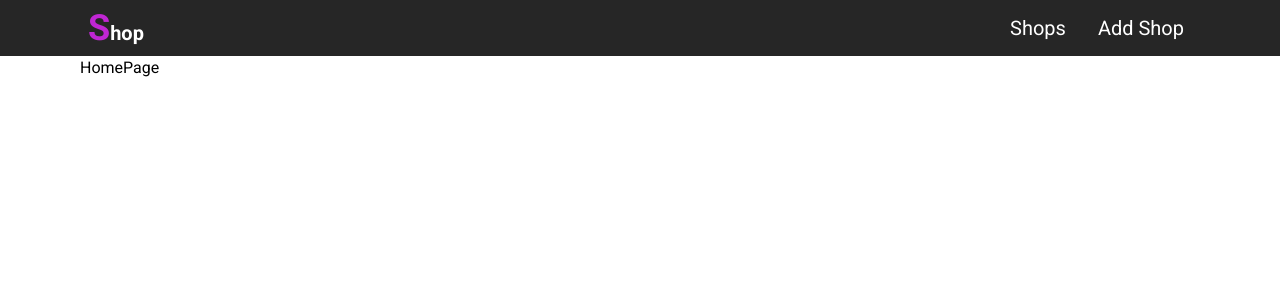
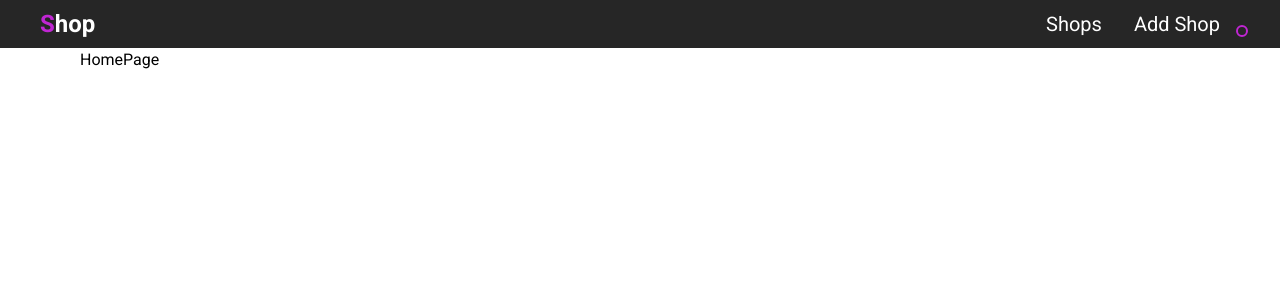
Before and after one commit to gintare-ces/Gintare_Cesiuliene_baigiamasis_darbas, a React (Vite) app: page / in a window 1280 px wide. Shown: the top 300 px of the page. Built offline with nearby package versions, Linux system fonts and the light colour scheme; no server answers.

Commit message:
logout icon

```diff
--- a/src/components/auth/LogoutForm.jsx
+++ b/src/components/auth/LogoutForm.jsx
@@ -4,7 +4,7 @@ import { signOut } from 'firebase/auth'
 import { auth } from '../../firebase/firebase'
 
 function LogoutForm() {
-  const { logout } = useAuthCtx()
+  const { logout, isLoggedIn } = useAuthCtx()
 
   function logoutUser() {
     signOut(auth)
@@ -16,7 +16,7 @@ function LogoutForm() {
             // An error happened.
           });
   }
-  return <button onClick={logoutUser}>Logout</button>
+  return !isLoggedIn ? null : <button onClick={logoutUser} className='inline-block rounded-full p-1  border-fuchsia-600 border-2'><i className="fa fa-sign-out text-white hover:text-fuchsia-600 sm:text-lg md:text-xl" aria-hidden="true"></i></button>
 }
 
 export default LogoutForm
--- a/src/components/layout/Header.jsx
+++ b/src/components/layout/Header.jsx
@@ -1,18 +1,22 @@
 import React from 'react'
 import {Link, NavLink} from "react-router-dom";
 import { useAuthCtx } from '../../store/AuthProvider';
+import LogoutForm from '../auth/LogoutForm';
 
 function Header() {
   const { isLoggedIn } = useAuthCtx()
   return (
     <header  className='bg-neutral-800 dark:bg-neutral-900'>
-        <div className='container mx-auto relative flex w-full flex-wrap items-center justify-between '>
-            <Link to={'/'} className='px-2 py-2 text-xl font-roboto text-white  font-bold' ><span className='text-fuchsia-600 text-4xl'>S</span>hop</Link>
+        <div className='px-8 relative flex w-full flex-wrap items-center justify-between '>
+            <Link to={'/'} className='p-2 py-2 text-2xl font-roboto text-white  font-bold' ><span className='text-fuchsia-600 text-2xl'>S</span>hop</Link>
             <nav className='pl-6'>
               {isLoggedIn &&
                 <>
                 <NavLink to={'/shops'} className='px-4 py-4 text-xl font-roboto text-white hover:bg-fuchsia-700 '   >Shops</NavLink>
                 <NavLink to={'/shops/add'} className='px-4 py-4 text-xl font-roboto text-white hover:bg-fuchsia-700' >Add Shop</NavLink>
+                <NavLink >
+                  <LogoutForm />
+                </NavLink>
                 </>
               }
               {!isLoggedIn &&
```
